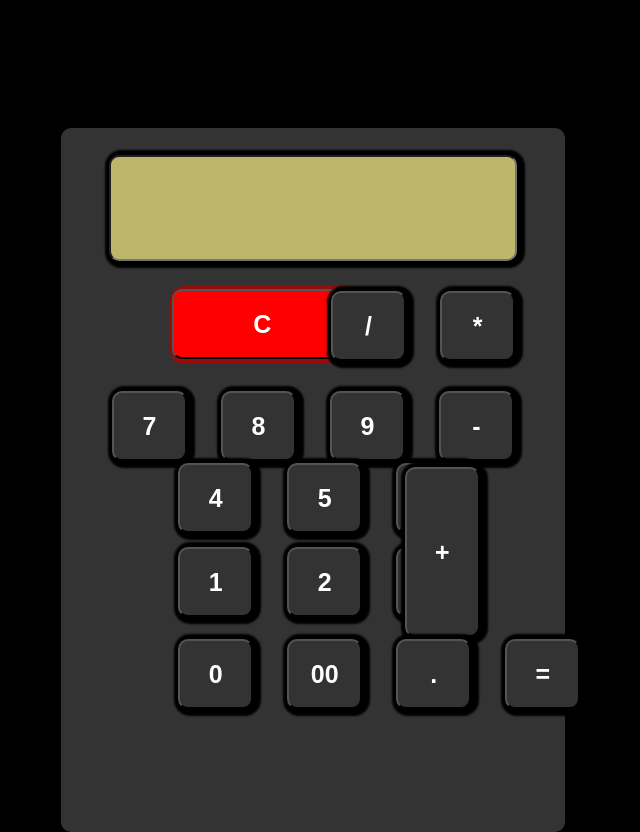
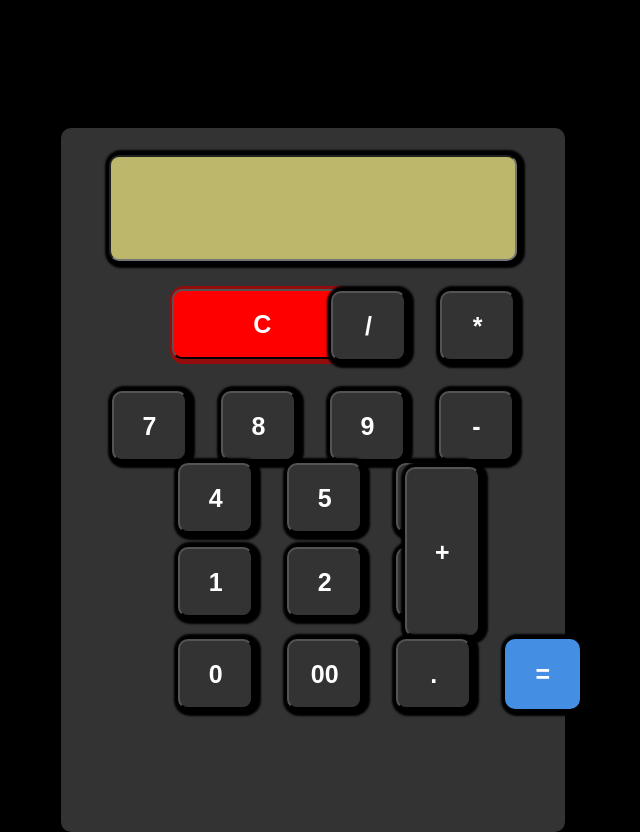
Before and after one commit to Usman-52/Assignment, a plain HTML site: page index.html in a window 1280 px wide. Shown: the whole page, without its empty margins (327-967 px from the left). Drawn offline with Linux system fonts and the light colour scheme.

Commit message:
i change the = button background color as per assignment

```diff
--- a/index.html
+++ b/index.html
@@ -47,7 +47,7 @@
             <button class="btn6">0</button>
             <button class="btn6">00</button>
             <button class="btn6">.</button>
-            <button class="btn6">=</button>
+            <button class="btn6" style="border: none;  background-color: #448EE4; ;">=</button>,
        </div>
 
 
```
